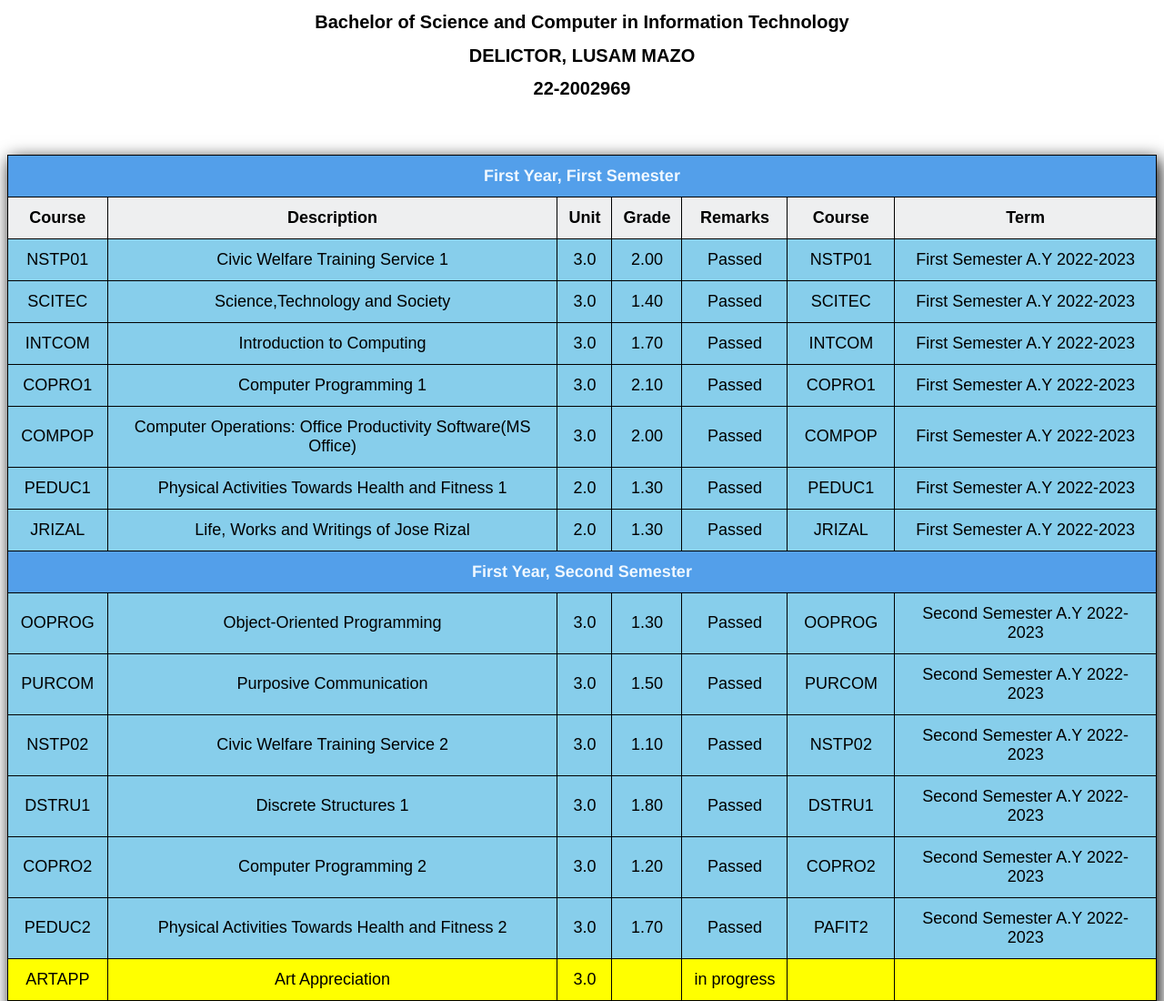
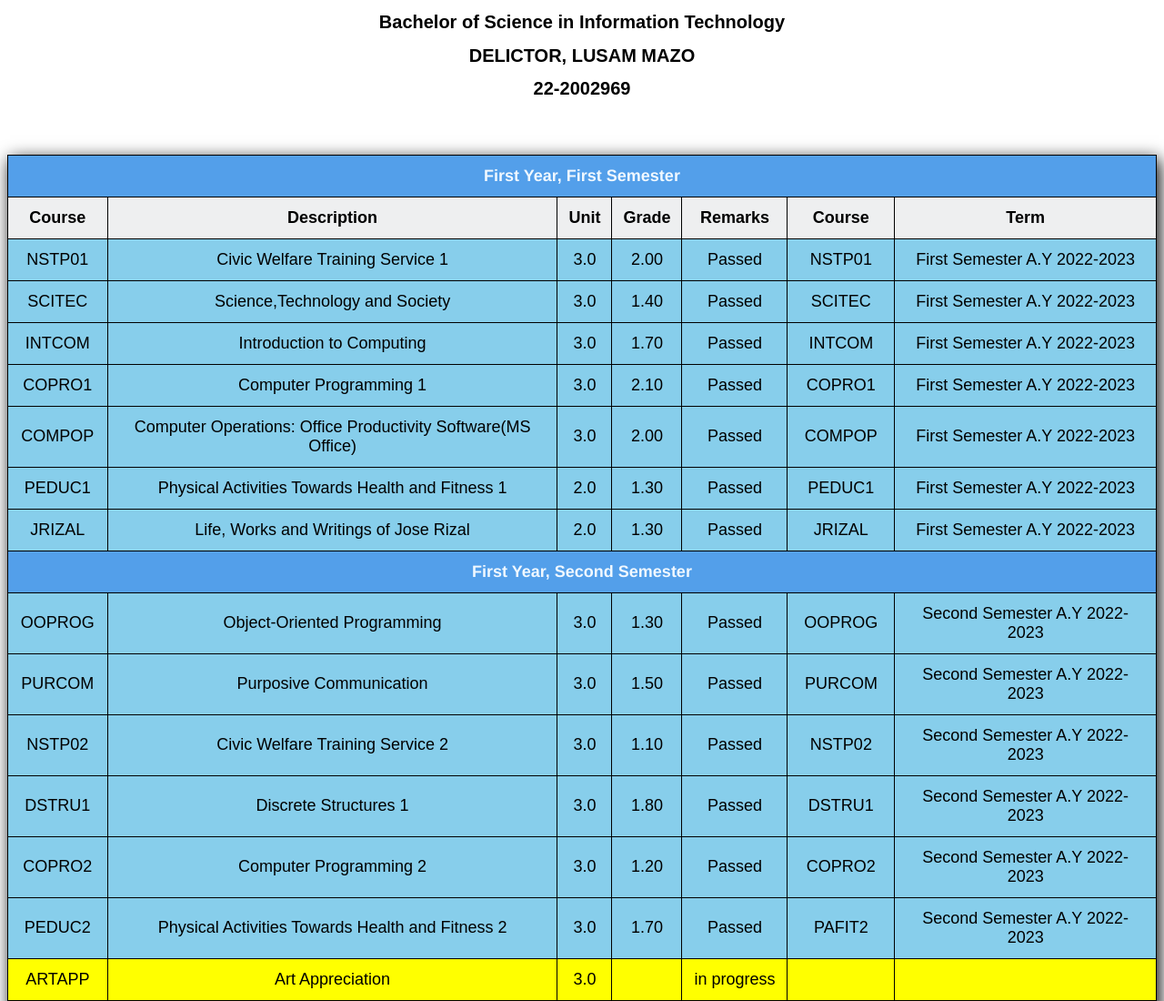
Before and after one commit to GreyWingX1/TableSite, a plain HTML site: page index.html in a window 1280 px wide. Shown: the top 1100 px of the page at 91% size. Drawn offline with Linux system fonts and the light colour scheme.

Commit message:
Update index.html

```diff
--- a/index.html
+++ b/index.html
@@ -13,7 +13,7 @@
     <!--Heading Name-->
     <div class=NameInfo>
         <center>
-            <h1>Bachelor of Science and Computer in Information Technology</h1>
+            <h1>Bachelor of Science in Information Technology</h1>
             <h1>DELICTOR, LUSAM MAZO<h1>
             <h1>22-2002969</h1>
         </center>
```
